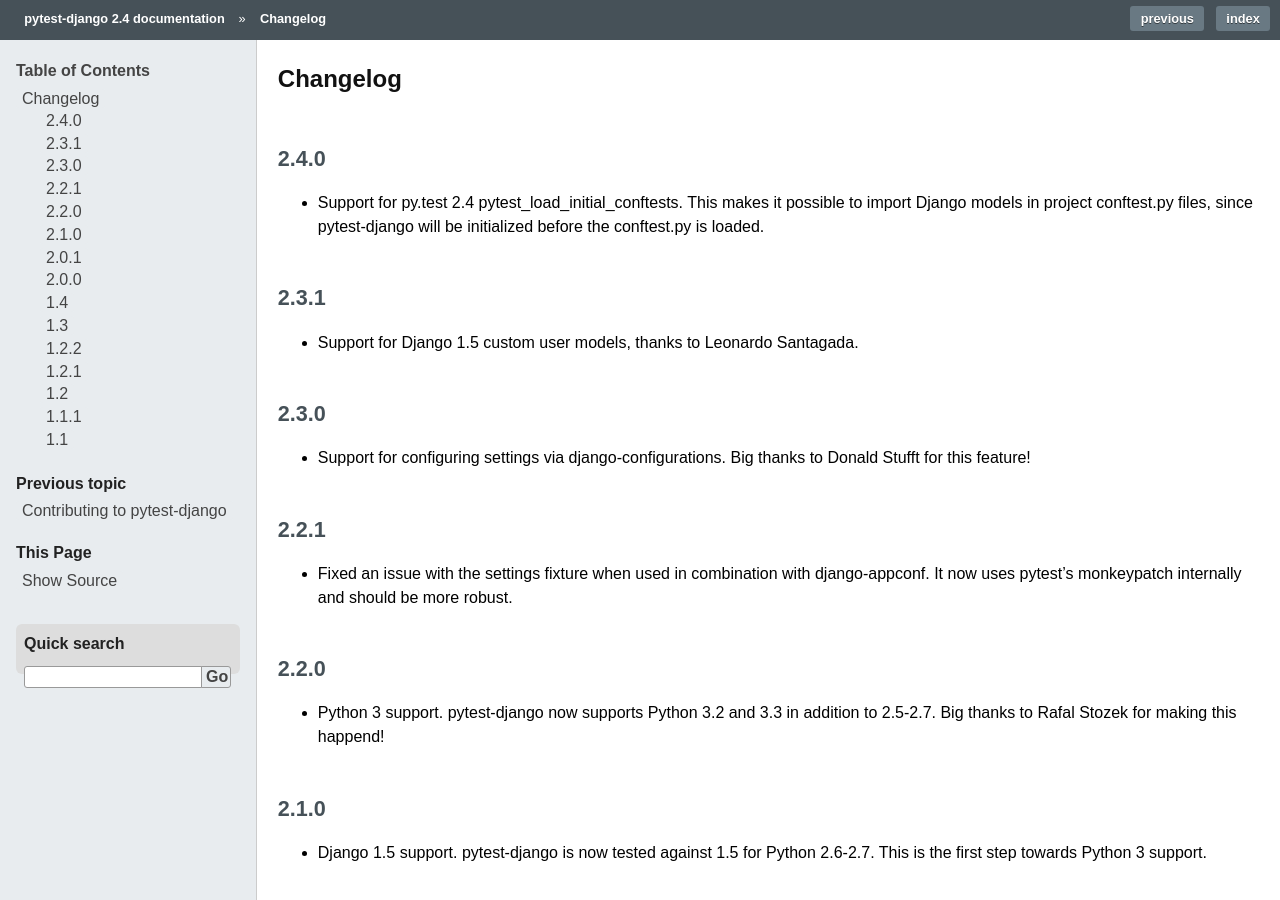
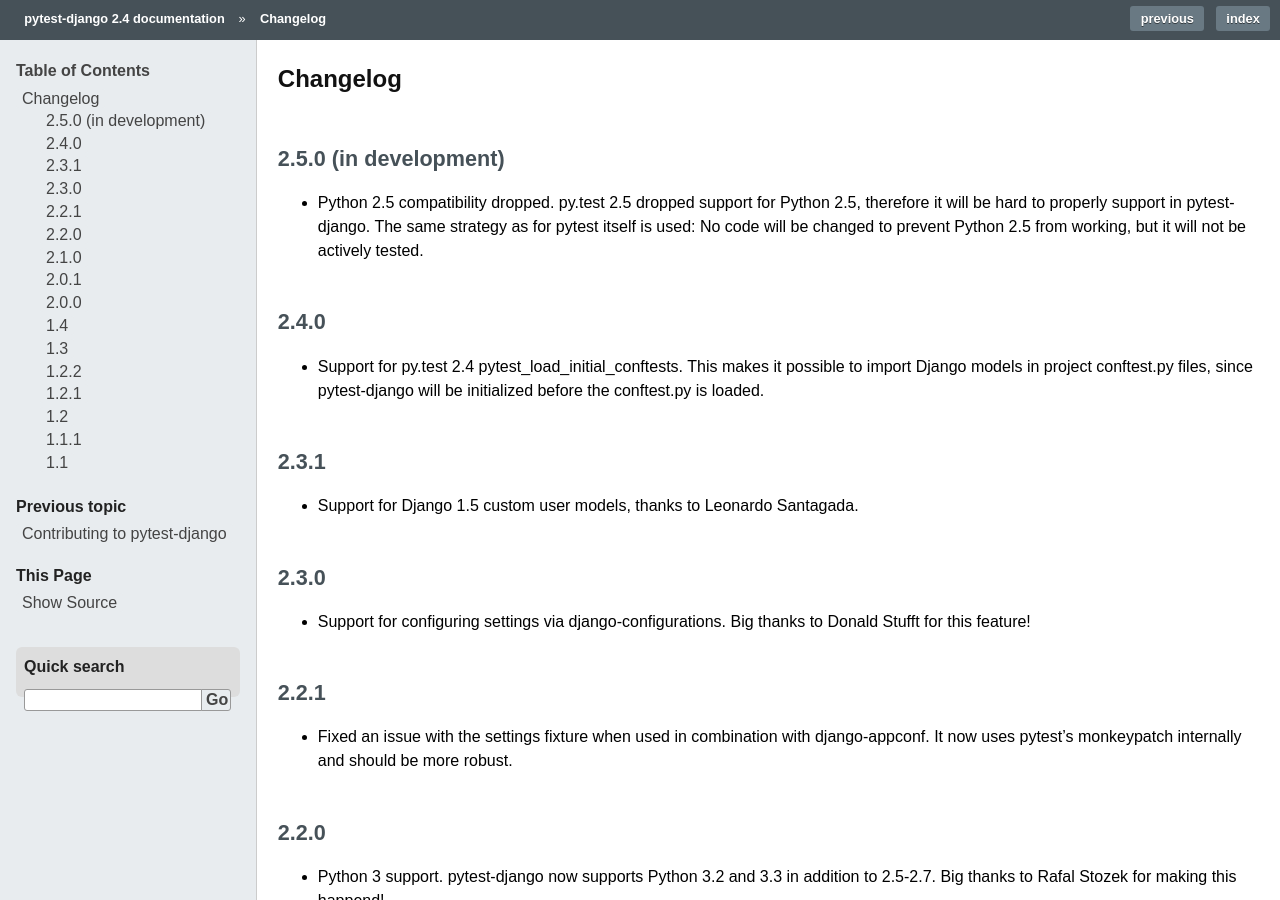
Before and after one commit to pytest-dev/pytest-django, a Sphinx documentation site: the page built from docs/changelog.rst, in a window 1280 px wide and 900 px high. Built offline with Sphinx 7.4.7, drawn with Linux system fonts in a browser that asks for light colours.

Commit message:
added documentation note about dropped python 2.5 support

```diff
--- a/docs/changelog.rst
+++ b/docs/changelog.rst
@@ -1,5 +1,12 @@
 Changelog
 =========
+2.5.0 (in development)
+----------------------
+* Python 2.5 compatibility dropped. py.test 2.5 dropped support for Python 2.5,
+  therefore it will be hard to properly support in pytest-django. The same
+  strategy as for pytest itself is used: No code will be changed to prevent
+  Python 2.5 from working, but it will not be actively tested.
+
 2.4.0
 -----
 * Support for py.test 2.4 pytest_load_initial_conftests. This makes it possible
--- a/docs/index.rst
+++ b/docs/index.rst
@@ -41,7 +41,7 @@
 
 The current supported versions of Python, Django and pytest are:
 
- * Python 2.5-2.7
+ * Python 2.6-2.7
  * Django 1.3-1.6
  * py.test 2.3.4+
 
```
